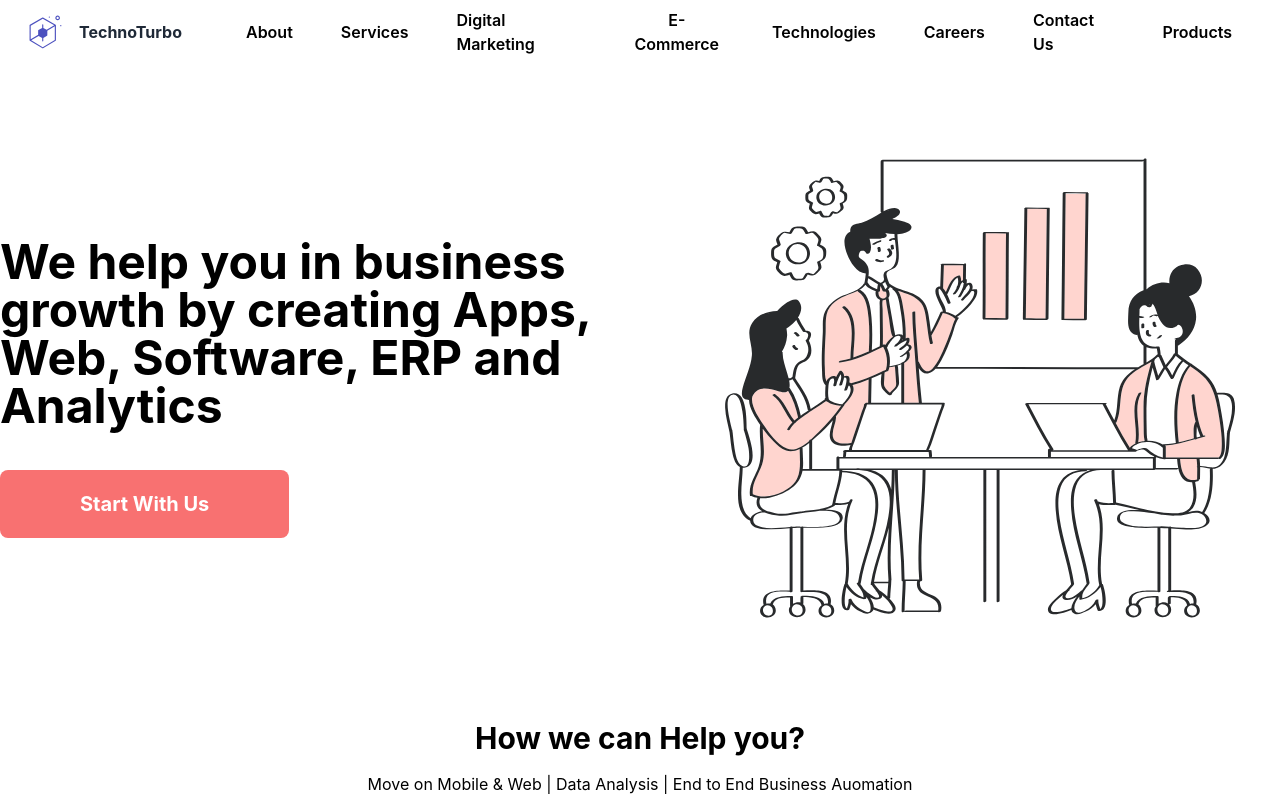
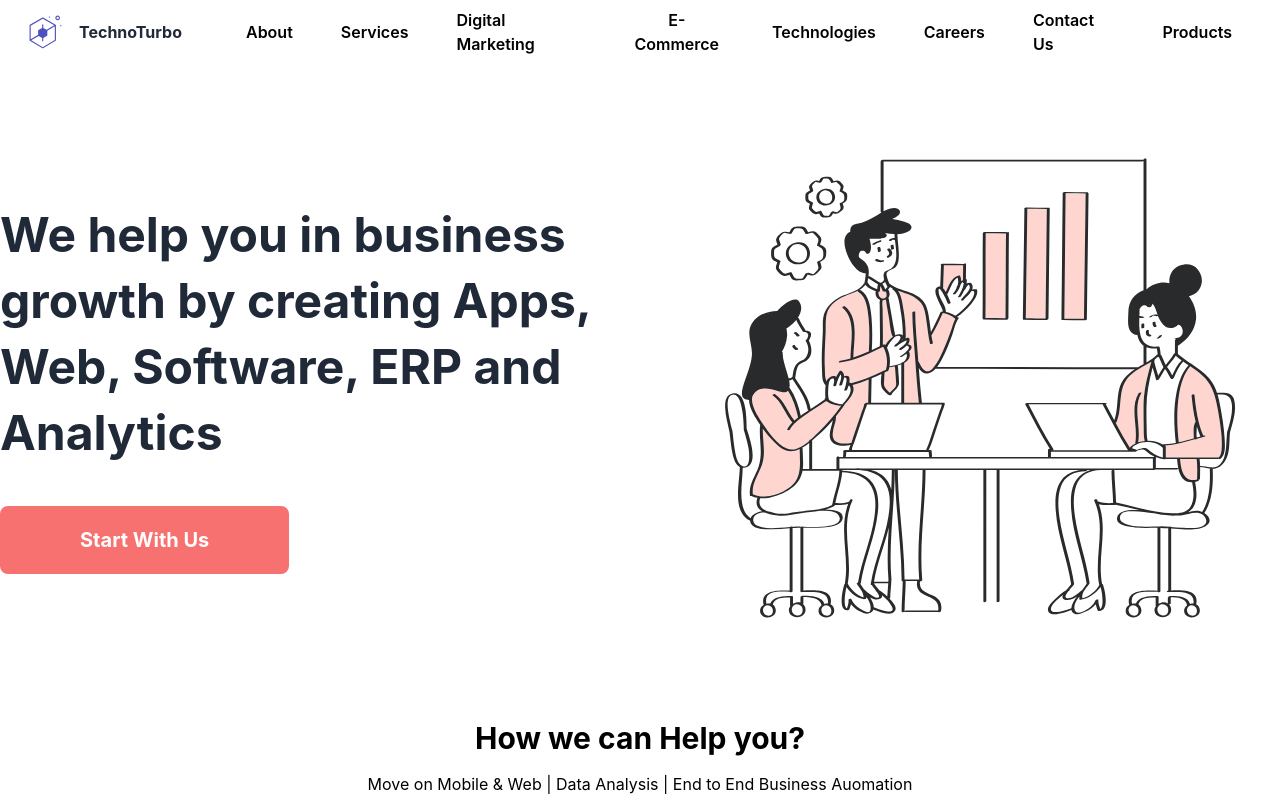
Before and after one commit to Neelam618/technoTurbo, a Next.js app: page / in a window 1280 px wide. Shown: the top 800 px of the page. Built offline with nearby package versions, Linux system fonts and the light colour scheme.

Commit message:
hero title styles

```diff
--- a/pages/index.js
+++ b/pages/index.js
@@ -163,7 +163,7 @@ export default function IndexPage() {
           {/* About */}
           <div className="container mx-auto grid items-center xl:grid-cols-2 pt-6 gap-8">
             <div className="">
-              <h1 className="font-bold text-5xl">We help you in business growth by creating Apps, Web, Software, ERP and Analytics </h1>
+              <h1 className="font-bold text-5xl leading-snug text-gray-800">We help you in business growth by creating Apps, Web, Software, ERP and Analytics </h1>
               <button className="bg-red-400 mt-10 hover:bg-red-700 text-xl text-white font-bold py-5 px-20 rounded-lg">Start With Us</button>
             </div>
             <div className="justify-self-end">
```
